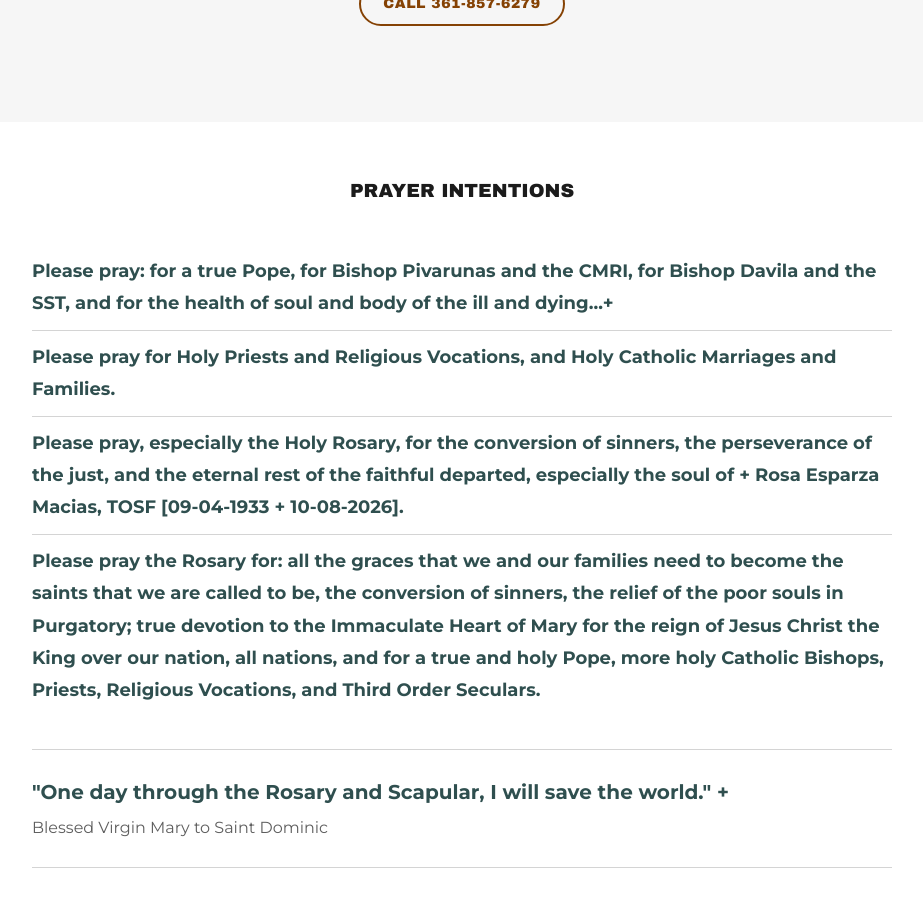
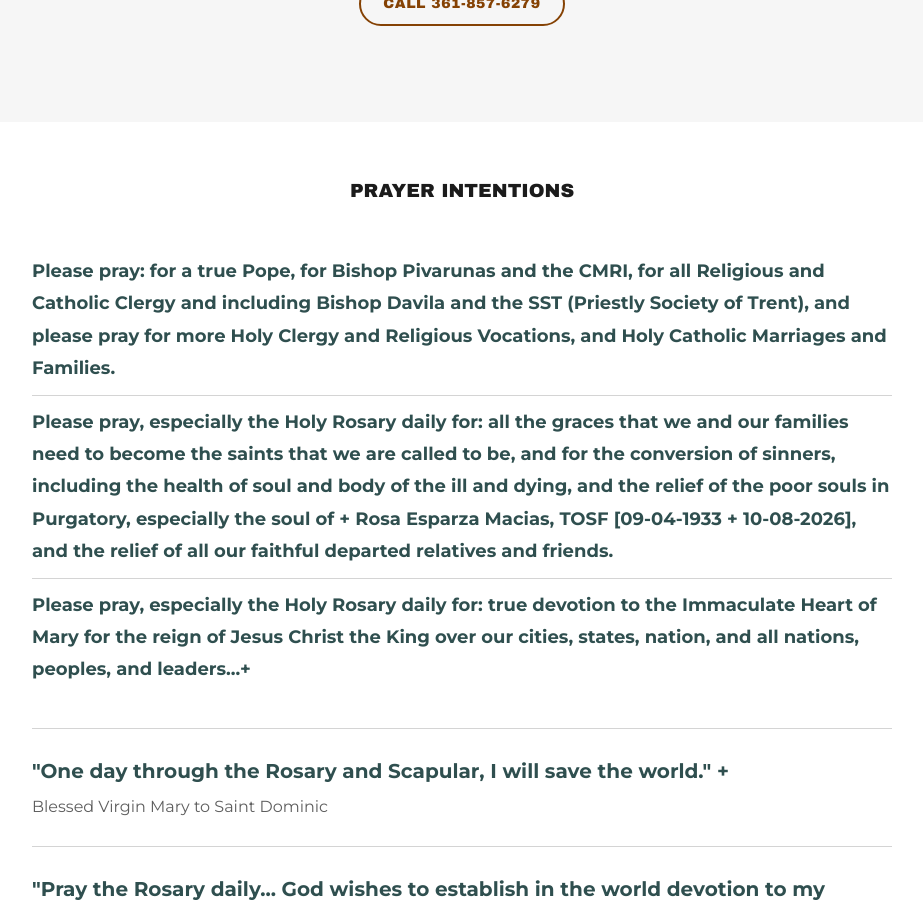
Before and after one commit to ourladymhtchurch/ourladymhtchurch.github.io, a Jekyll site: the page built from index.html, in a window 1280 px wide and 900 px high, scrolled down 4316 px. Shown: the whole window, without its empty margins (178-1101 px from the left). Built offline with Jekyll 4.4.1, drawn with Linux system fonts in a browser that asks for light colours.

Commit message:
Update the prayer intentions
The first now prays for all clergy and religious (including Bishop Davila
and the SST) and for vocations, marriages and families; two new Holy
Rosary intentions replace the last two.

```diff
--- a/_data/prayer.yml
+++ b/_data/prayer.yml
@@ -5,10 +5,9 @@
 # ---------------------------------------------------------------------------
 
 intentions:
-  - "Please pray: for a true Pope, for Bishop Pivarunas and the CMRI, for Bishop Davila and the SST, and for the health of soul and body of the ill and dying...+"
-  - "Please pray for Holy Priests and Religious Vocations, and Holy Catholic Marriages and Families."
-  - "Please pray, especially the Holy Rosary, for the conversion of sinners, the perseverance of the just, and the eternal rest of the faithful departed, especially the soul of + Rosa Esparza Macias, TOSF [09-04-1933 + 10-08-2026]."
-  - "Please pray the Rosary for: all the graces that we and our families need to become the saints that we are called to be, the conversion of sinners, the relief of the poor souls in Purgatory; true devotion to the Immaculate Heart of Mary for the reign of Jesus Christ the King over our nation, all nations, and for a true and holy Pope, more holy Catholic Bishops, Priests, Religious Vocations, and Third Order Seculars."
+  - "Please pray: for a true Pope, for Bishop Pivarunas and the CMRI, for all Religious and Catholic Clergy and including Bishop Davila and the SST (Priestly Society of Trent), and please pray for more Holy Clergy and Religious Vocations, and Holy Catholic Marriages and Families."
+  - "Please pray, especially the Holy Rosary daily for: all the graces that we and our families need to become the saints that we are called to be, and for the conversion of sinners, including the health of soul and body of the ill and dying, and the relief of the poor souls in Purgatory, especially the soul of + Rosa Esparza Macias, TOSF [09-04-1933 + 10-08-2026], and the relief of all our faithful departed relatives and friends."
+  - "Please pray, especially the Holy Rosary daily for: true devotion to the Immaculate Heart of Mary for the reign of Jesus Christ the King over our cities, states, nation, and all nations, peoples, and leaders...+"
 
 quotes:
   - text: "\"One day through the Rosary and Scapular, I will save the world.\" +"
```
